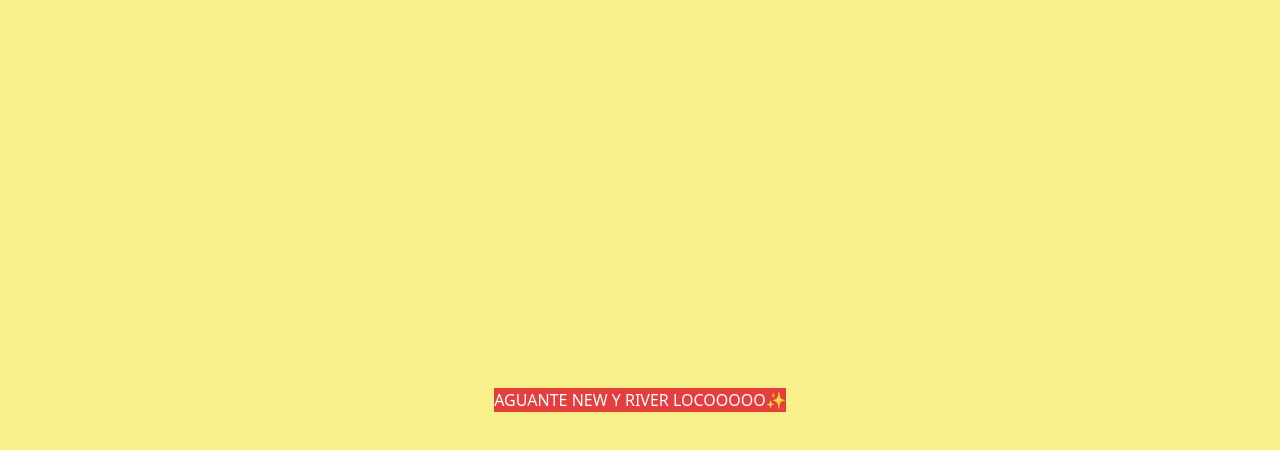
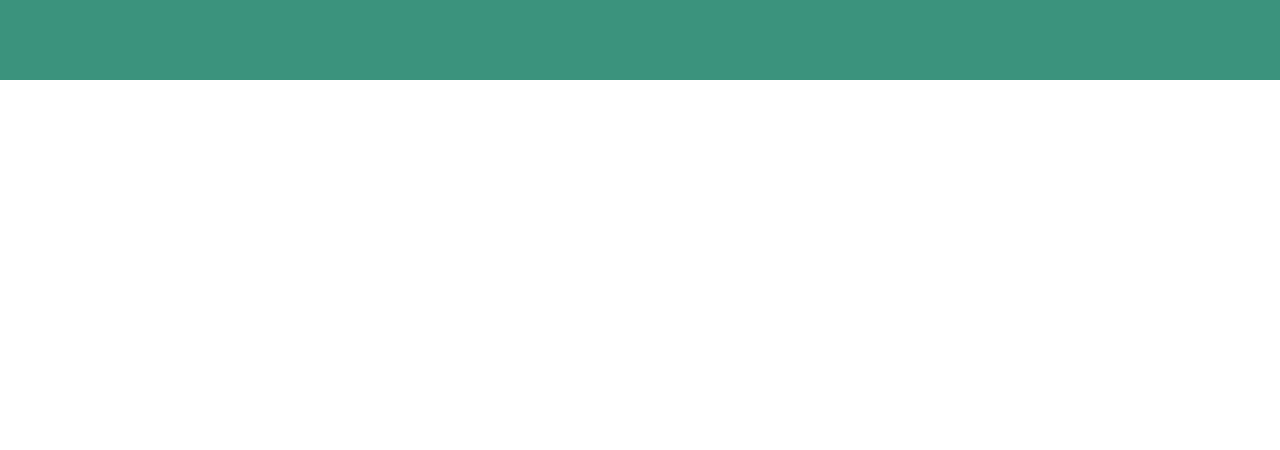
Before and after one commit to tumbichi/fusionarteccc, a Next.js app in the folder front/: page / in a window 1280 px wide. Shown: the top 450 px of the page. Built offline with nearby package versions, Linux system fonts and the light colour scheme.

Commit message:
se creeo el componente y container de toolbar

```diff
--- /dev/null
+++ b/front/components/Toolbar/index.js
@@ -0,0 +1,11 @@
+import React from 'react';
+import PropTypes from 'prop-types';
+import ToolbarWrapper from './styles';
+
+const Toolbar = (props) => {
+  return <ToolbarWrapper />;
+};
+
+Toolbar.propTypes = {};
+
+export default Toolbar;
--- /dev/null
+++ b/front/components/Toolbar/styles.js
@@ -0,0 +1,7 @@
+import styled from 'styled-components';
+
+const ToolbarWrapper = styled.div.attrs({
+  className: 'bg-green-primary h-12 md:h-16 lg:h-20',
+})``;
+
+export default ToolbarWrapper;
--- /dev/null
+++ b/front/containers/toolbar-layout/index.js
@@ -0,0 +1,8 @@
+import React from 'react';
+import Toolbar from '../../components/Toolbar';
+
+const ToolbarLayout = () => {
+  return <Toolbar />;
+};
+
+export default ToolbarLayout;
--- a/front/pages/index.js
+++ b/front/pages/index.js
@@ -1,14 +1,11 @@
 /* eslint-disable react/react-in-jsx-scope */
-import styled from 'styled-components';
-
-const StyleBox = styled.div.attrs({
-  className: 'flex justify-center items-center h-screen bg-yellow-300',
-})``;
+import ToolbarLayout from '../containers/toolbar-layout';
+import Toolbar from '../components/Toolbar';
 
 export default function Home() {
   return (
-    <StyleBox>
-      <div className="bg-red-600 text-white">AGUANTE NEW Y RIVER LOCOOOOO✨</div>
-    </StyleBox>
+    <>
+      <ToolbarLayout />
+    </>
   );
 }
--- a/front/tailwind.config.js
+++ b/front/tailwind.config.js
@@ -1,12 +1,14 @@
 module.exports = {
-  future: {
-    // removeDeprecatedGapUtilities: true,
-    // purgeLayersByDefault: true,
-  },
-  purge: [],
   theme: {
-    extend: {},
+    fontFamily: {},
+    extend: {
+      colors: {
+        green: {
+          primary: '#3B937B',
+        },
+      },
+    },
   },
   variants: {},
   plugins: [],
-}
+};
```
Also changed, not shown: front/components/index.js (deleted), front/containers/index.js (deleted).
